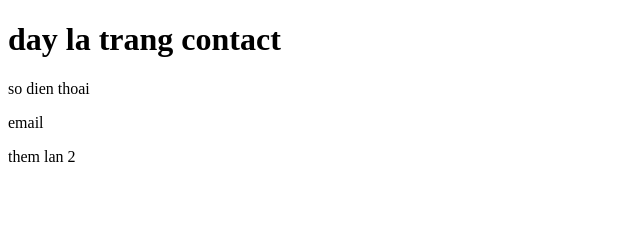
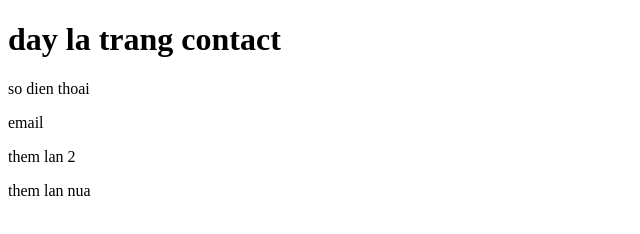
Before and after one commit to apirae/shop-online, a plain HTML site: page contact.html in a window 1280 px wide. Shown: the full height of the page, 0-640 px from the left. Drawn offline with Linux system fonts and the light colour scheme.

Commit message:
update project

```diff
--- a/contact.html
+++ b/contact.html
@@ -10,5 +10,6 @@
     <p>so dien thoai</p>
     <p>email</p>
     <p>them lan 2</p>
+    <p>them lan nua</p>
   </body>
 </html>
```
